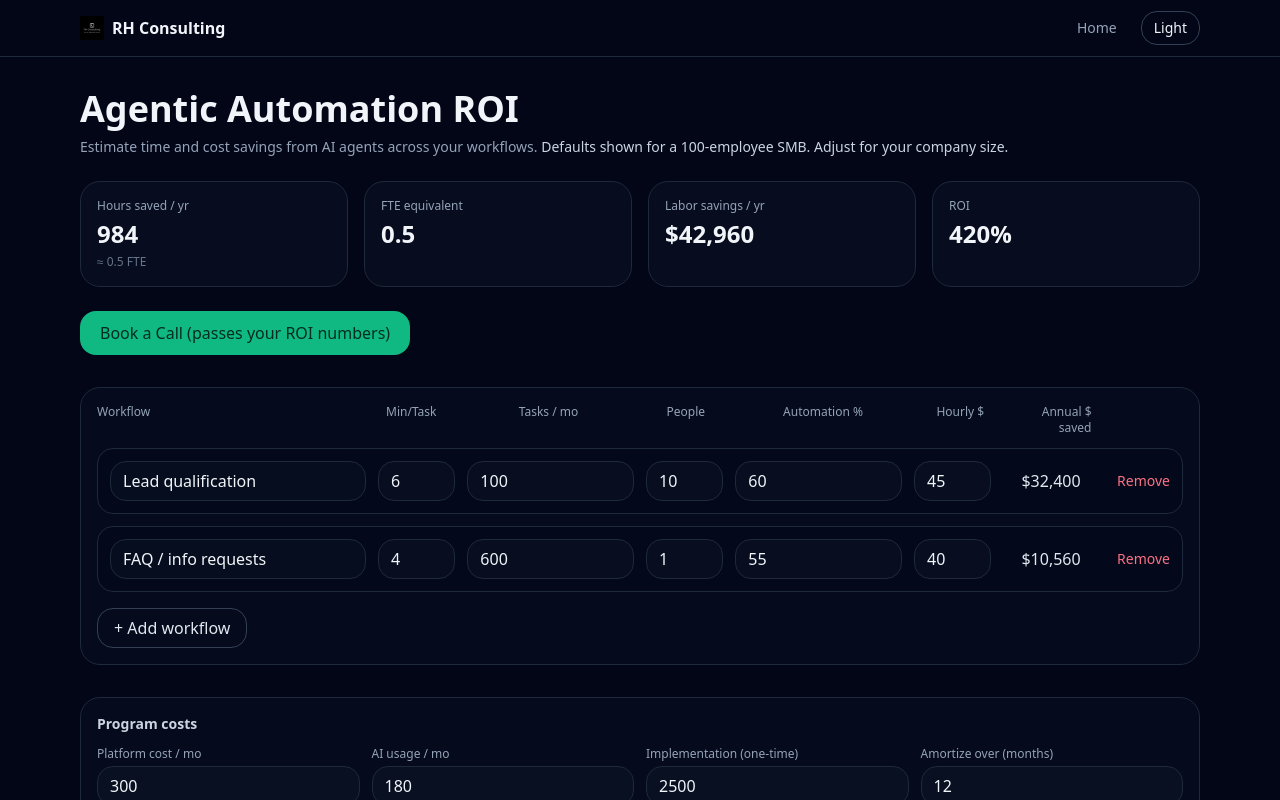
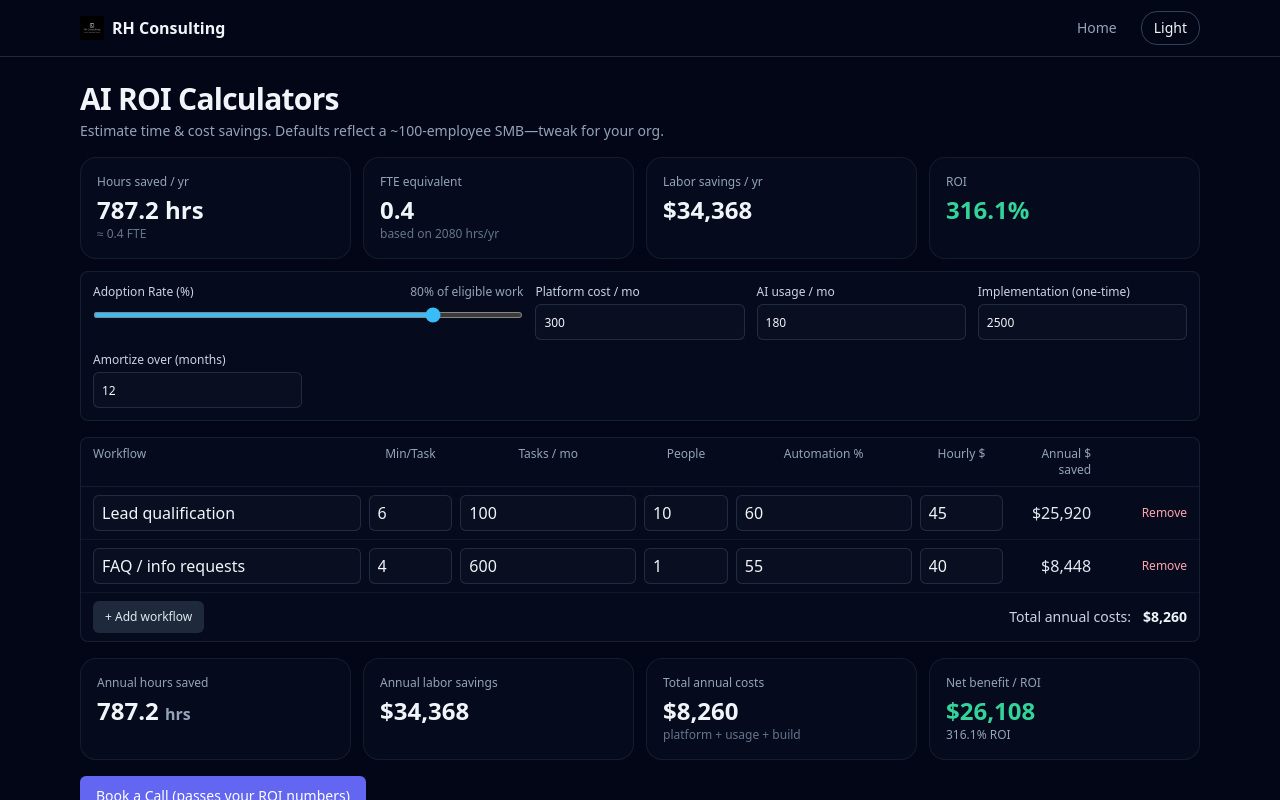
Before and after one commit to rickhancock-droid/rh-consulting-site, a Next.js app: page /roi-calculator in a window 1280 px wide. Shown: the top 800 px of the page. Built offline with nearby package versions, Linux system fonts and the light colour scheme.

Commit message:
ROI: compact one-screen layout + explainer, keep free typing

```diff
--- a/app/roi-calculator/page.tsx
+++ b/app/roi-calculator/page.tsx
@@ -2,415 +2,419 @@
 
 import React, { useMemo, useState } from "react";
 
-// ------------------ helpers ------------------
-const HOURS_PER_FTE = 2080;
-const SCHEDULER_URL = "https://calendly.com/rick-hancock-rhconsulting/30min";
-
-const currency = (n: number, c: string = "USD") =>
-  new Intl.NumberFormat("en-US", { style: "currency", currency: c, maximumFractionDigits: 0 }).format(isFinite(n) ? n : 0);
-
-const num0 = (n: number) =>
-  new Intl.NumberFormat("en-US", { maximumFractionDigits: 0 }).format(isFinite(n) ? n : 0);
-
-function clamp(v: number, min: number, max: number) {
-  if (isNaN(v)) return min;
-  return Math.min(max, Math.max(min, v));
-}
-
-function buildURL(base: string, params: Record<string, string | number>) {
-  const q = new URLSearchParams(Object.entries(params).reduce((acc: Record<string, string>, [k, v]) => {
-    acc[k] = String(v);
-    return acc;
-  }, {}));
-  return `${base}?${q.toString()}`;
-}
-
-// ------------------ number field (free typing, no-steppers) ------------------
-type NumberFieldProps = {
+// ---------- compact input helpers (free typing + clamps) ----------
+type NumProps = {
   value: number;
   onChange: (n: number) => void;
   min?: number;
   max?: number;
   step?: number;
   className?: string;
-  placeholder?: string;
+  suffix?: string;
 };
-
 function NumberField({
   value,
   onChange,
   min = 0,
   max = 1_000_000,
   step = 1,
-  className,
-  placeholder,
-}: NumberFieldProps) {
-  const [text, setText] = useState<string>(String(value));
+  className = "",
+  suffix,
+}: NumProps) {
+  // keep raw text so backspace/leading zero work naturally
+  const [txt, setTxt] = useState(String(value));
+  // mirror upstream changes
+  React.useEffect(() => setTxt(String(value)), [value]);
 
-  // keep local string in sync if parent value changes elsewhere
-  React.useEffect(() => {
-    setText(String(value));
-  }, [value]);
-
-  function parseToNumber(s: string) {
-    // allow blank while typing; commit on blur
-    if (s.trim() === "") return NaN;
-    // remove commas, spaces, $ etc
+  function parseAndCommit(s: string) {
     const cleaned = s.replace(/[^\d.\-]/g, "");
-    // handle lone "-" or "."
-    if (cleaned === "-" || cleaned === "." || cleaned === "-.") return NaN;
     const n = Number(cleaned);
-    return isFinite(n) ? n : NaN;
+    if (!Number.isFinite(n)) return;
+    onChange(Math.min(max, Math.max(min, n)));
   }
 
   return (
+    <div className={`relative`}>
       <input
         inputMode="decimal"
-      type="text"
-      value={text}
-      placeholder={placeholder}
-      onChange={(e) => {
-        const s = e.target.value;
-        setText(s);
-        const n = parseToNumber(s);
-        if (!isNaN(n)) {
-          const clamped = clamp(Math.round(n / step) * step, min, max);
-          onChange(clamped);
+        value={txt}
+        onChange={(e) => setTxt(e.target.value)}
+        onBlur={(e) => parseAndCommit(e.target.value)}
+        onKeyDown={(e) => {
+          if (e.key === "Enter") {
+            (e.target as HTMLInputElement).blur();
           }
         }}
-      onBlur={() => {
-        const n = parseToNumber(text);
-        const finalN = isNaN(n) ? value : clamp(Math.round(n / step) * step, min, max);
-        setText(String(finalN));
-        onChange(finalN);
-      }}
-      className={
-        className ??
-        "h-10 w-full rounded-xl bg-slate-900/30 dark:bg-slate-900/40 border border-slate-800 px-3 text-slate-100 outline-none focus:ring-2 ring-brand-500/40"
-      }
+        className={`h-9 w-full rounded-md bg-slate-900/30 dark:bg-slate-900/40 border border-slate-700/60 px-2 text-slate-100 placeholder:text-slate-400 focus:outline-none focus:ring-2 focus:ring-brand/40 ${className}`}
       />
+      {!!suffix && (
+        <span className="pointer-events-none absolute right-2 top-1/2 -translate-y-1/2 text-xs text-slate-400">
+          {suffix}
+        </span>
+      )}
+      <div className="hidden">
+        <button
+          type="button"
+          onClick={() => onChange(Math.min(max, value + step))}
+        />
+        <button
+          type="button"
+          onClick={() => onChange(Math.max(min, value - step))}
+        />
+      </div>
+    </div>
   );
 }
 
-// ------------------ types ------------------
-interface Row {
+// ---------- types ----------
+type Row = {
   id: string;
   name: string;
-  minutesPerTask: number;
+  minutes: number;
   tasksPerMonth: number;
   people: number;
-  automationRate: number; // %
-  hourlyCost: number; // loaded $/hr
-}
+  automationPct: number;
+  hourly: number;
+};
 
-interface Costs {
-  platformMonthly: number;
-  aiMonthly: number;
-  implementationOneTime: number;
-  amortizeMonths: number;
-}
-
-// ------------------ page ------------------
-export default function ROIPage() {
-  // Default: friendly SMB baseline (~100 employees)
-  const [rows, setRows] = useState<Row[]>([
+// ---------- defaults (SMB ~100 employees vibe) ----------
+const DEFAULT_ROWS: Row[] = [
   {
-      id: crypto.randomUUID(),
+    id: "lead-qual",
     name: "Lead qualification",
-      minutesPerTask: 6,
+    minutes: 6,
     tasksPerMonth: 100,
     people: 10,
-      automationRate: 60,
-      hourlyCost: 45,
+    automationPct: 60,
+    hourly: 45,
   },
   {
-      id: crypto.randomUUID(),
+    id: "faq",
     name: "FAQ / info requests",
-      minutesPerTask: 4,
+    minutes: 4,
     tasksPerMonth: 600,
     people: 1,
-      automationRate: 55,
-      hourlyCost: 40,
+    automationPct: 55,
+    hourly: 40,
   },
-  ]);
+];
 
-  const [costs, setCosts] = useState<Costs>({
-    platformMonthly: 300,
-    aiMonthly: 180,
-    implementationOneTime: 2500,
-    amortizeMonths: 12,
-  });
+const HOURS_PER_FTE = 2080;
 
-  // --- derived totals ---
-  const computed = useMemo(() => {
-    const perRow = rows.map((r) => {
-      const hoursSaved =
-        (r.minutesPerTask / 60) * r.tasksPerMonth * 12 * (r.automationRate / 100) * r.people;
-      const annualSaved = hoursSaved * r.hourlyCost;
-      return { id: r.id, hoursSaved, annualSaved };
-    });
+function currency(n: number) {
+  return new Intl.NumberFormat("en-US", {
+    style: "currency",
+    currency: "USD",
+    maximumFractionDigits: 0,
+  }).format(isFinite(n) ? n : 0);
+}
+const fmt1 = (n: number) =>
+  new Intl.NumberFormat("en-US", { maximumFractionDigits: 1 }).format(
+    isFinite(n) ? n : 0
+  );
 
-    const totalHours = perRow.reduce((a, b) => a + b.hoursSaved, 0);
-    const totalLaborSavings = perRow.reduce((a, b) => a + b.annualSaved, 0);
+// ---------- page ----------
+export default function ROIPage() {
+  // program-level inputs (compact row)
+  const [adoption, setAdoption] = useState(80); // slider label remains
+  const [platformMo, setPlatformMo] = useState(300);
+  const [usageMo, setUsageMo] = useState(180);
+  const [implOneTime, setImplOneTime] = useState(2500);
+  const [amortizeMonths, setAmortizeMonths] = useState(12);
 
-    const annualPlatform = costs.platformMonthly * 12;
-    const annualAI = costs.aiMonthly * 12;
-    const amortized =
-      costs.amortizeMonths > 0 ? costs.implementationOneTime / costs.amortizeMonths * 12 : 0;
+  // rows
+  const [rows, setRows] = useState<Row[]>(DEFAULT_ROWS);
 
-    const totalAnnualCosts = annualPlatform + annualAI + amortized;
-    const net = totalLaborSavings - totalAnnualCosts;
-    const roi = totalAnnualCosts > 0 ? (net / totalAnnualCosts) : 0;
-
-    return {
-      perRow,
-      totalHours,
-      fte: totalHours / HOURS_PER_FTE,
-      totalLaborSavings,
-      annualPlatform,
-      annualAI,
-      amortized,
-      totalAnnualCosts,
-      net,
-      roi,
-    };
-  }, [rows, costs]);
-
-  function updateRow(id: string, patch: Partial<Row>) {
-    setRows((rs) => rs.map((r) => (r.id === id ? { ...r, ...patch } : r)));
+  function setRow<K extends keyof Row>(id: string, key: K, v: Row[K]) {
+    setRows((r) => r.map((x) => (x.id === id ? { ...x, [key]: v } : x)));
   }
-
   function addRow() {
-    setRows((rs) => [
-      ...rs,
+    const id = crypto.randomUUID();
+    setRows((r) => [
+      ...r,
       {
-        id: crypto.randomUUID(),
+        id,
         name: "New workflow",
-        minutesPerTask: 5,
-        tasksPerMonth: 200,
+        minutes: 3,
+        tasksPerMonth: 300,
         people: 1,
-        automationRate: 50,
-        hourlyCost: 40,
+        automationPct: 50,
+        hourly: 40,
       },
     ]);
   }
-
   function removeRow(id: string) {
-    setRows((rs) => rs.filter((r) => r.id !== id));
+    setRows((r) => r.filter((x) => x.id !== id));
   }
 
-  const schedulerURL = buildURL(SCHEDULER_URL, {
-    hours: Math.round(computed.totalHours),
-    fte: computed.fte.toFixed(1),
-    labor_savings: Math.round(computed.totalLaborSavings),
-    annual_costs: Math.round(computed.totalAnnualCosts),
-    roi_pct: Math.round(computed.roi * 100),
+  // ---------- math ----------
+  const calc = useMemo(() => {
+    const adopt = adoption / 100;
+    const detailed = rows.map((r) => {
+      const hoursSaved =
+        (r.minutes / 60) * r.tasksPerMonth * r.people * (r.automationPct / 100) * adopt * 12;
+      const dollars = hoursSaved * r.hourly;
+      return { ...r, hoursSaved, dollars };
     });
 
+    const totalHours = detailed.reduce((s, d) => s + d.hoursSaved, 0);
+    const laborSavings = detailed.reduce((s, d) => s + d.dollars, 0);
+
+    const annualPlatform = platformMo * 12;
+    const annualUsage = usageMo * 12;
+    const annualizedImpl =
+      amortizeMonths > 0 ? (implOneTime * 12) / amortizeMonths : 0;
+    const totalCosts = annualPlatform + annualUsage + annualizedImpl;
+
+    const net = laborSavings - totalCosts;
+    const roiPct = totalCosts > 0 ? (net / totalCosts) * 100 : Infinity;
+
+    return {
+      adopt,
+      detailed,
+      totalHours,
+      fte: totalHours / HOURS_PER_FTE,
+      laborSavings,
+      costs: { annualPlatform, annualUsage, annualizedImpl, totalCosts },
+      net,
+      roiPct,
+    };
+  }, [rows, adoption, platformMo, usageMo, implOneTime, amortizeMonths]);
+
+  // ---------- layout (compact) ----------
   return (
-    <div className="mx-auto max-w-6xl px-4 py-8">
-      <h1 className="text-3xl sm:text-4xl font-bold text-slate-100">
-        Agentic Automation ROI
-      </h1>
-      <p className="mt-2 text-sm text-slate-400">
-        Estimate time and cost savings from AI agents across your workflows.{" "}
-        <span className="text-slate-300">
-          Defaults shown for a 100-employee SMB. Adjust for your company size.
-        </span>
+    <div className="mx-auto max-w-6xl px-4 pb-12 pt-6 text-slate-100">
+      <h1 className="text-3xl font-semibold tracking-tight">AI ROI Calculators</h1>
+      <p className="mt-1 text-sm text-slate-400">
+        Estimate time & cost savings. Defaults reflect a ~100-employee SMB—tweak for your org.
       </p>
 
-      {/* summary cards */}
-      <div className="mt-6 grid gap-4 sm:grid-cols-2 lg:grid-cols-4">
-        <SummaryCard label="Hours saved / yr" value={num0(computed.totalHours)} sub={`≈ ${computed.fte.toFixed(1)} FTE`} />
-        <SummaryCard label="FTE equivalent" value={computed.fte.toFixed(1)} />
-        <SummaryCard label="Labor savings / yr" value={currency(computed.totalLaborSavings)} />
-        <SummaryCard
-          label="ROI"
-          value={`${Math.round(computed.roi * 100)}%`}
-          valueClass={computed.net >= 0 ? "text-emerald-400" : "text-rose-400"}
+      {/* Top summary — single row, compact cards */}
+      <div className="mt-4 grid grid-cols-4 gap-3">
+        <Card title="Hours saved / yr" value={`${fmt1(calc.totalHours)} hrs`} hint={`≈ ${fmt1(calc.fte)} FTE`} />
+        <Card title="FTE equivalent" value={fmt1(calc.fte)} hint="based on 2080 hrs/yr" />
+        <Card title="Labor savings / yr" value={currency(calc.laborSavings)} />
+        <Card
+          title="ROI"
+          value={`${fmt1(calc.roiPct)}%`}
+          accent={calc.net >= 0 ? "text-emerald-400" : "text-rose-400"}
         />
       </div>
 
-      <a
-        href={schedulerURL}
-        className="inline-flex mt-6 h-11 items-center justify-center rounded-xl bg-emerald-500 px-5 font-medium text-emerald-950 hover:bg-emerald-400 transition"
-      >
-        Book a Call (passes your ROI numbers)
-      </a>
+      {/* Program costs (very compact) */}
+      <div className="mt-3 grid grid-cols-5 gap-3 rounded-lg border border-slate-800/70 bg-slate-900/30 p-3">
+        {/* Adoption slider (kept—people liked it) */}
+        <div className="col-span-2">
+          <label className="flex items-center justify-between text-xs text-slate-300">
+            <span>Adoption Rate (%)</span>
+            <span className="text-slate-400">{adoption}% of eligible work</span>
+          </label>
+          <input
+            type="range"
+            min={0}
+            max={100}
+            step={1}
+            value={adoption}
+            onChange={(e) => setAdoption(Number(e.target.value))}
+            className="mt-1 h-1.5 w-full cursor-pointer accent-sky-400"
+          />
+        </div>
 
-      {/* workflows table */}
-      <div className="mt-8 rounded-2xl border border-slate-800 bg-slate-900/30 p-4">
-        <div className="grid grid-cols-12 gap-3 pb-3 text-xs font-medium text-slate-400">
+        <Field label="Platform cost / mo">
+          <NumberField value={platformMo} onChange={setPlatformMo} />
+        </Field>
+        <Field label="AI usage / mo">
+          <NumberField value={usageMo} onChange={setUsageMo} />
+        </Field>
+        <Field label="Implementation (one-time)">
+          <NumberField value={implOneTime} onChange={setImplOneTime} />
+        </Field>
+        <Field label="Amortize over (months)">
+          <NumberField value={amortizeMonths} onChange={setAmortizeMonths} min={1} />
+        </Field>
+      </div>
+
+      {/* Workflows table — compact density */}
+      <div className="mt-4 rounded-lg border border-slate-800/70 bg-slate-900/30">
+        <div className="grid grid-cols-12 gap-2 border-b border-slate-800/60 px-3 py-2 text-xs text-slate-400">
           <div className="col-span-3">Workflow</div>
           <div className="col-span-1 text-center">Min/Task</div>
           <div className="col-span-2 text-center">Tasks / mo</div>
           <div className="col-span-1 text-center">People</div>
           <div className="col-span-2 text-center">Automation %</div>
           <div className="col-span-1 text-center">Hourly $</div>
-          <div className="col-span-1 text-right">Annual $ saved</div>
-          <div className="col-span-1"></div>
+          <div className="col-span-1 text-right pr-1">Annual $ saved</div>
+          <div className="col-span-1" />
         </div>
 
-        <div className="space-y-3">
-          {rows.map((r, i) => {
-            const derived = computed.perRow.find((x) => x.id === r.id);
-            const annualSaved = derived ? derived.annualSaved : 0;
-
-            return (
+        {calc.detailed.map((r) => (
           <div
             key={r.id}
-                className="grid grid-cols-12 gap-3 items-center rounded-xl border border-slate-800 bg-slate-950/40 p-3"
+            className="grid grid-cols-12 gap-2 border-b border-slate-800/40 px-3 py-2 last:border-0"
           >
             <input
-                  type="text"
               value={r.name}
-                  onChange={(e) => updateRow(r.id, { name: e.target.value })}
-                  className="col-span-3 h-10 rounded-xl bg-slate-900/30 border border-slate-800 px-3 text-slate-100 outline-none focus:ring-2 ring-brand-500/40"
+              onChange={(e) => setRow(r.id, "name", e.target.value)}
+              className="col-span-3 h-9 rounded-md bg-slate-900/40 border border-slate-700/60 px-2 text-slate-100"
             />
             <div className="col-span-1">
-                  <NumberField value={r.minutesPerTask} onChange={(n) => updateRow(r.id, { minutesPerTask: clamp(n, 0, 600) })} min={0} max={600} />
+              <NumberField value={r.minutes} onChange={(n) => setRow(r.id, "minutes", n)} />
             </div>
             <div className="col-span-2">
-                  <NumberField value={r.tasksPerMonth} onChange={(n) => updateRow(r.id, { tasksPerMonth: clamp(n, 0, 100000) })} min={0} max={100000} />
+              <NumberField
+                value={r.tasksPerMonth}
+                onChange={(n) => setRow(r.id, "tasksPerMonth", n)}
+              />
             </div>
             <div className="col-span-1">
-                  <NumberField value={r.people} onChange={(n) => updateRow(r.id, { people: clamp(n, 0, 100000) })} min={0} max={100000} />
+              <NumberField value={r.people} onChange={(n) => setRow(r.id, "people", n)} />
             </div>
             <div className="col-span-2">
-                  <NumberField value={r.automationRate} onChange={(n) => updateRow(r.id, { automationRate: clamp(n, 0, 100) })} min={0} max={100} />
+              <NumberField
+                value={r.automationPct}
+                onChange={(n) => setRow(r.id, "automationPct", n)}
+              />
             </div>
             <div className="col-span-1">
-                  <NumberField value={r.hourlyCost} onChange={(n) => updateRow(r.id, { hourlyCost: clamp(n, 0, 10000) })} min={0} max={10000} />
+              <NumberField value={r.hourly} onChange={(n) => setRow(r.id, "hourly", n)} />
             </div>
-                <div className="col-span-1 text-right text-slate-200 font-medium">
-                  {currency(annualSaved)}
+            <div className="col-span-1 flex items-center justify-end pr-1 text-slate-200">
+              {currency(r.dollars)}
             </div>
-                <div className="col-span-1 flex justify-end">
+            <div className="col-span-1 flex items-center justify-end">
               <button
                 onClick={() => removeRow(r.id)}
-                    className="text-rose-400 hover:text-rose-300 text-sm"
-                    aria-label={`Remove ${r.name || `row ${i + 1}`}`}
+                className="text-xs text-rose-300 hover:text-rose-200"
               >
                 Remove
               </button>
             </div>
           </div>
-            );
-          })}
-        </div>
+        ))}
 
-        <div className="mt-4">
+        <div className="flex items-center justify-between px-3 py-2">
           <button
             onClick={addRow}
-            className="h-10 rounded-xl border border-slate-700 px-4 text-slate-200 hover:bg-slate-800/60"
+            className="rounded-md bg-slate-800 px-3 py-2 text-xs text-slate-200 hover:bg-slate-700"
           >
             + Add workflow
           </button>
+
+          <div className="flex gap-3 text-sm text-slate-300">
+            <span>Total annual costs:</span>
+            <strong className="text-slate-100">{currency(calc.costs.totalCosts)}</strong>
+          </div>
         </div>
       </div>
 
-      {/* costs */}
-      <div className="mt-8 rounded-2xl border border-slate-800 bg-slate-900/30 p-4">
-        <h3 className="text-sm font-semibold text-slate-300 mb-3">Program costs</h3>
-        <div className="grid gap-3 sm:grid-cols-2 lg:grid-cols-4">
-          <LabeledNumber
-            label="Platform cost / mo"
-            value={costs.platformMonthly}
-            onChange={(n) => setCosts((c) => ({ ...c, platformMonthly: clamp(n, 0, 1_000_000) }))}
-          />
-          <LabeledNumber
-            label="AI usage / mo"
-            value={costs.aiMonthly}
-            onChange={(n) => setCosts((c) => ({ ...c, aiMonthly: clamp(n, 0, 1_000_000) }))}
-          />
-          <LabeledNumber
-            label="Implementation (one-time)"
-            value={costs.implementationOneTime}
-            onChange={(n) => setCosts((c) => ({ ...c, implementationOneTime: clamp(n, 0, 10_000_000) }))}
-          />
-          <LabeledNumber
-            label="Amortize over (months)"
-            value={costs.amortizeMonths}
-            onChange={(n) => setCosts((c) => ({ ...c, amortizeMonths: clamp(n, 1, 60) }))}
-            min={1}
-            max={60}
-          />
+      {/* Bottom KPI band — single row */}
+      <div className="mt-4 grid grid-cols-4 gap-3">
+        <Stat title="Annual hours saved" value={`${fmt1(calc.totalHours)}`} suffix="hrs" />
+        <Stat title="Annual labor savings" value={currency(calc.laborSavings)} />
+        <Stat title="Total annual costs" value={currency(calc.costs.totalCosts)} smallHint="platform + usage + build" />
+        <div className="rounded-xl border border-slate-800/60 bg-slate-900/30 p-4">
+          <div className="text-xs text-slate-400">Net benefit / ROI</div>
+          <div className="mt-1 text-2xl font-semibold">
+            <span className={calc.net >= 0 ? "text-emerald-400" : "text-rose-400"}>
+              {currency(calc.net)}
+            </span>
           </div>
-
-        <div className="mt-4 grid gap-4 sm:grid-cols-2 lg:grid-cols-3">
-          <StatTile label="Total annual costs" value={currency(computed.totalAnnualCosts)} />
-          <StatTile label="Net benefit" value={currency(computed.net)} valueClass={computed.net >= 0 ? "text-emerald-400" : "text-rose-400"} />
-          <StatTile label="ROI" value={`${Math.round(computed.roi * 100)}%`} valueClass={computed.net >= 0 ? "text-emerald-400" : "text-rose-400"} />
+          <div className="text-xs text-slate-400">{fmt1(calc.roiPct)}% ROI</div>
         </div>
       </div>
 
-      <div className="mt-6">
+      {/* CTA */}
+      <div className="mt-4">
         <a
-          href={schedulerURL}
-          className="inline-flex h-11 items-center justify-center rounded-xl bg-emerald-500 px-5 font-medium text-emerald-950 hover:bg-emerald-400 transition"
+          href="https://calendly.com/rick-hancock-rhconsulting/30min"
+          className="inline-flex h-10 items-center rounded-md bg-indigo-500 px-4 text-sm font-medium text-white hover:bg-indigo-400"
         >
-          Book a Call with These Results
+          Book a Call (passes your ROI numbers)
         </a>
       </div>
+
+      {/* ROI explainer (collapsible) */}
+      <details className="mt-6 rounded-lg border border-slate-800/70 bg-slate-900/30 p-4 text-sm">
+        <summary className="cursor-pointer select-none font-medium text-slate-200">
+          How we calculate ROI
+        </summary>
+        <div className="prose prose-invert mt-3 text-slate-300">
+          <ul>
+            <li>
+              <strong>Hours saved / workflow</strong> = minutes per task × tasks/mo × people ×
+              automation% × adoption% × 12 months.
+            </li>
+            <li>
+              <strong>Annual $ saved</strong> = hours saved × hourly cost (loaded).
+            </li>
+            <li>
+              <strong>Total annual costs</strong> = (platform/mo + AI usage/mo) × 12 + (implementation ÷
+              amortize months) × 12.
+            </li>
+            <li>
+              <strong>Net benefit</strong> = annual labor savings − total annual costs.
+            </li>
+            <li>
+              <strong>ROI %</strong> = net benefit ÷ total annual costs.
+            </li>
+          </ul>
+          <p className="mt-2">
+            Defaults mirror a typical <em>~100-employee SMB</em>. Tune adoption and automation% to
+            your reality. We can also model software license consolidation or additional headcount
+            lift on a live call.
+          </p>
+        </div>
+      </details>
     </div>
   );
 }
 
-// ------------------ small UI bits ------------------
-function SummaryCard({
-  label,
+// ---------- small presentational bits ----------
+function Card({
+  title,
   value,
-  sub,
-  valueClass,
+  hint,
+  accent,
 }: {
-  label: string;
+  title: string;
   value: string | number;
-  sub?: string;
-  valueClass?: string;
+  hint?: string;
+  accent?: string;
 }) {
   return (
-    <div className="rounded-2xl border border-slate-800 bg-slate-900/40 p-4">
-      <div className="text-xs text-slate-400">{label}</div>
-      <div className={`mt-1 text-2xl font-semibold text-slate-100 ${valueClass ?? ""}`}>{value}</div>
-      {sub ? <div className="mt-1 text-xs text-slate-500">{sub}</div> : null}
+    <div className="rounded-xl border border-slate-800/60 bg-slate-900/30 p-4">
+      <div className="text-xs text-slate-400">{title}</div>
+      <div className={`mt-1 text-2xl font-semibold ${accent ?? ""}`}>{value}</div>
+      {hint && <div className="text-xs text-slate-500">{hint}</div>}
     </div>
   );
 }
-
-function LabeledNumber({
-  label,
+function Field({ label, children }: { label: string; children: React.ReactNode }) {
+  return (
+    <label className="text-xs text-slate-300">
+      {label}
+      <div className="mt-1">{children}</div>
+    </label>
+  );
+}
+function Stat({
+  title,
   value,
-  onChange,
-  min = 0,
-  max = 1_000_000,
+  suffix,
+  smallHint,
 }: {
-  label: string;
-  value: number;
-  onChange: (n: number) => void;
-  min?: number;
-  max?: number;
+  title: string;
+  value: string | number;
+  suffix?: string;
+  smallHint?: string;
 }) {
   return (
-    <div>
-      <div className="text-xs text-slate-400 mb-1">{label}</div>
-      <NumberField value={value} onChange={onChange} min={min} max={max} />
+    <div className="rounded-xl border border-slate-800/60 bg-slate-900/30 p-4">
+      <div className="text-xs text-slate-400">{title}</div>
+      <div className="mt-1 text-2xl font-semibold">
+        {value} {suffix && <span className="text-base text-slate-400">{suffix}</span>}
+      </div>
+      {smallHint && <div className="text-xs text-slate-500">{smallHint}</div>}
     </div>
   );
 }
-
-function StatTile({
-  label,
-  value,
-  valueClass,
-}: {
-  label: string;
-  value: string | number;
-  valueClass?: string;
-}) {
-  return (
-    <div className="rounded-2xl border border-slate-800 bg-slate-950/40 p-4">
-      <div className="text-xs text-slate-400">{label}</div>
-      <div className={`mt-1 text-xl font-semibold text-slate-100 ${valueClass ?? ""}`}>{value}</div>
-    </div>
-  );
-}
```
Lines whose indentation alone changed are shown as unchanged.
